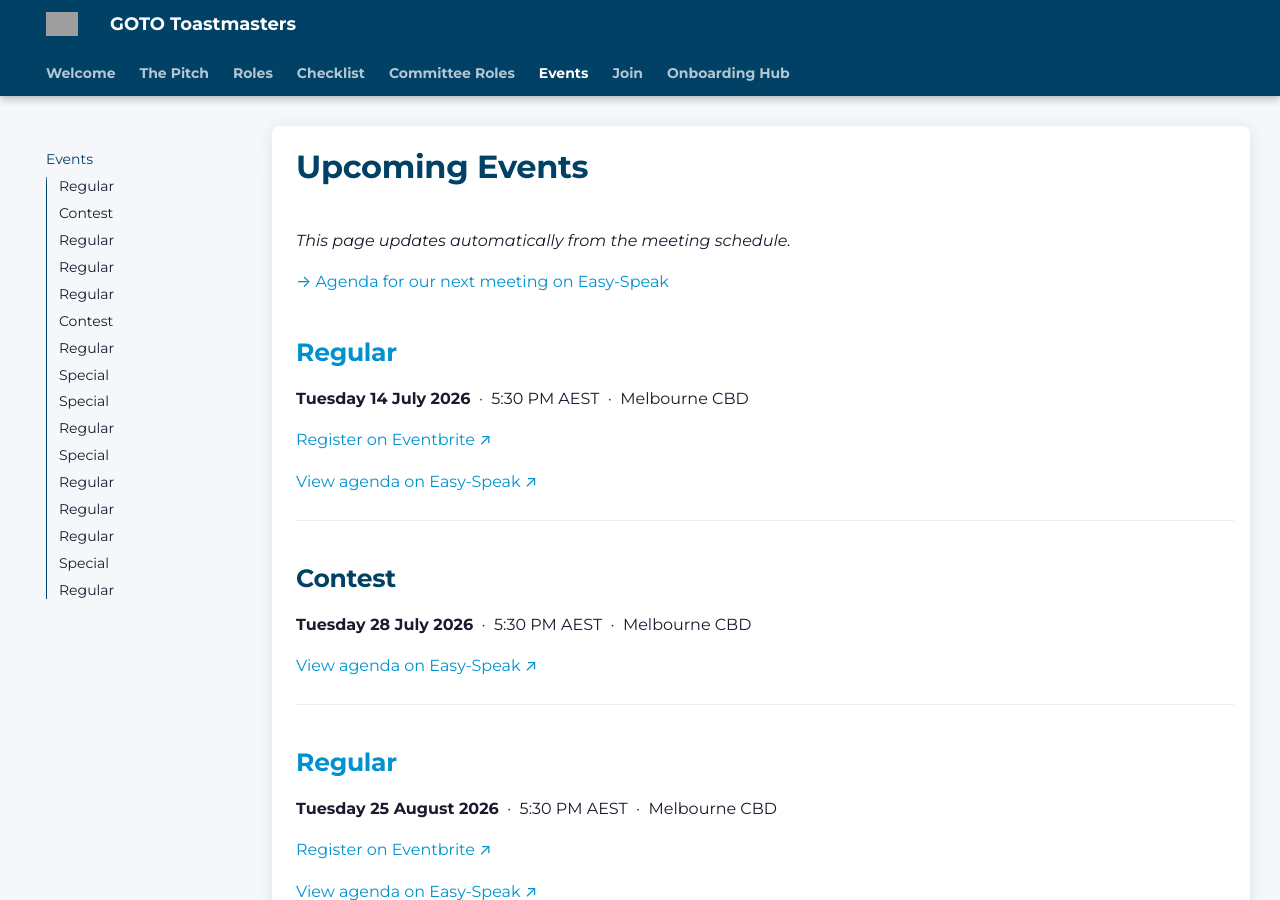
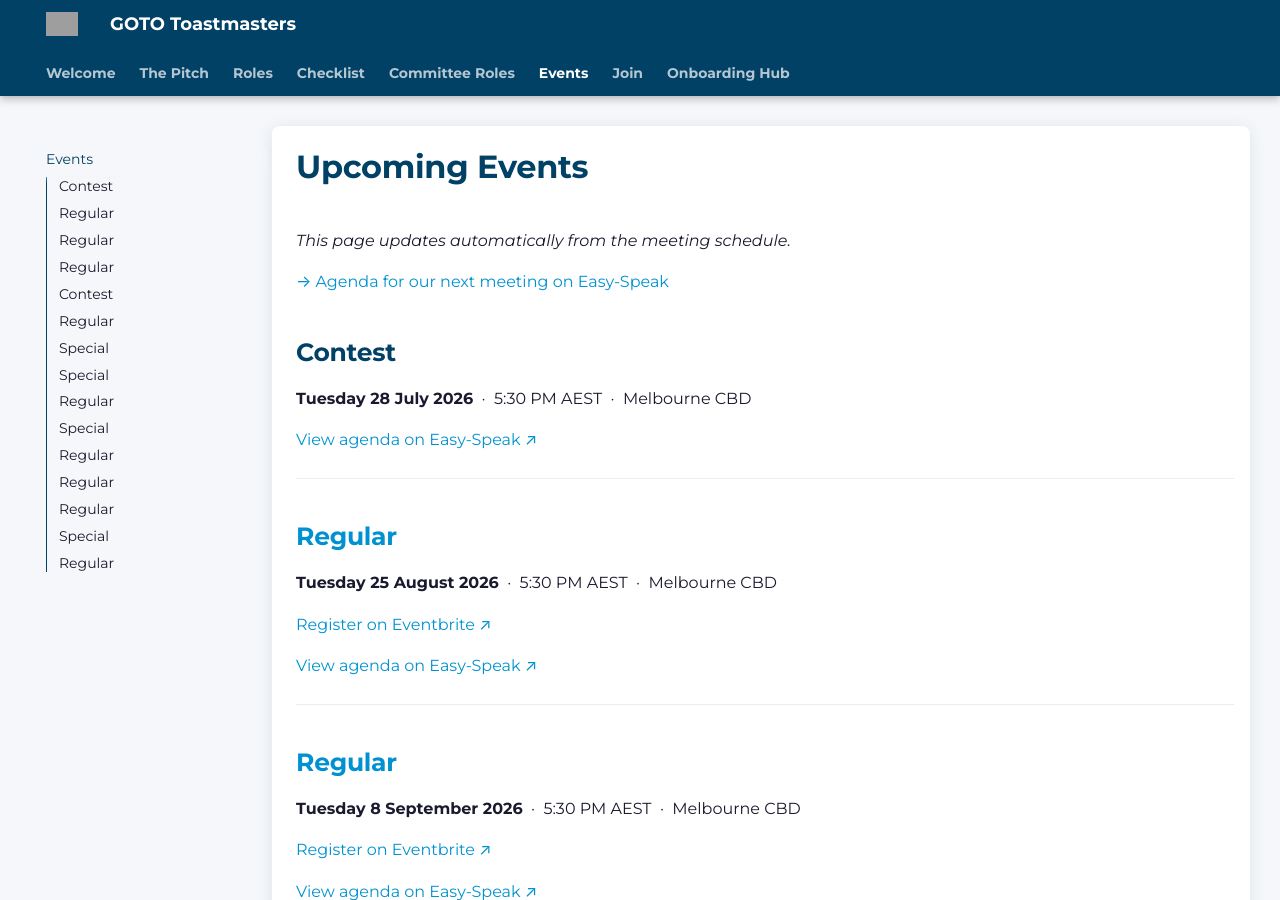
Before and after one commit to rkenefeck/gototoastmasters, an MkDocs documentation site: the page built from docs/events.md, in a window 1280 px wide and 900 px high. Built offline with MkDocs 1.6.1 and Material for MkDocs 9.7.7, drawn with Linux system fonts in a browser that asks for light colours; plug-ins that fetch from the network failed and are left out; grey boxes are pictures that could not be loaded.

Commit message:
auto: refresh Events page from meeting schedule

```diff
--- a/docs/events.md
+++ b/docs/events.md
@@ -3,16 +3,6 @@
 _This page updates automatically from the meeting schedule._
 
 [→ Agenda for our next meeting on Easy-Speak](https://easy-speak.org/view_meeting.php?c=13017&show=next)
-
-## [Regular](https://www.eventbrite.com.au/e/goto-toastmasters-leadership-confidence-and-public-speaking-seminar-tickets-1990453654462)
-
-**Tuesday 14 July 2026** &nbsp;·&nbsp; 5:30 PM AEST &nbsp;·&nbsp; Melbourne CBD
-
-[Register on Eventbrite ↗](https://www.eventbrite.com.au/e/goto-toastmasters-leadership-confidence-and-public-speaking-seminar-tickets-1990453654462)
-
-[View agenda on Easy-Speak ↗](https://easy-speak.org/view_meeting.php?t=615016)
-
----
 
 ## Contest
 
```
